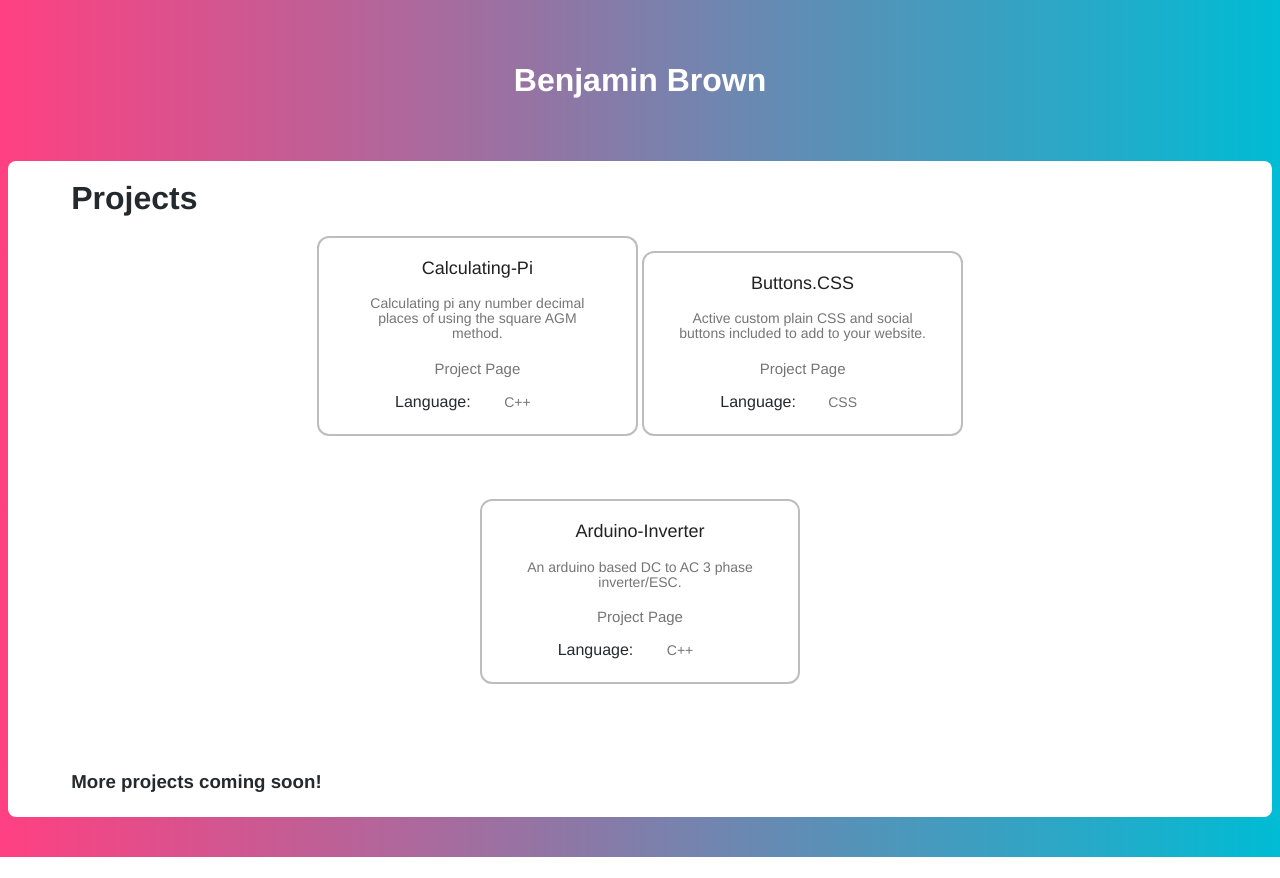
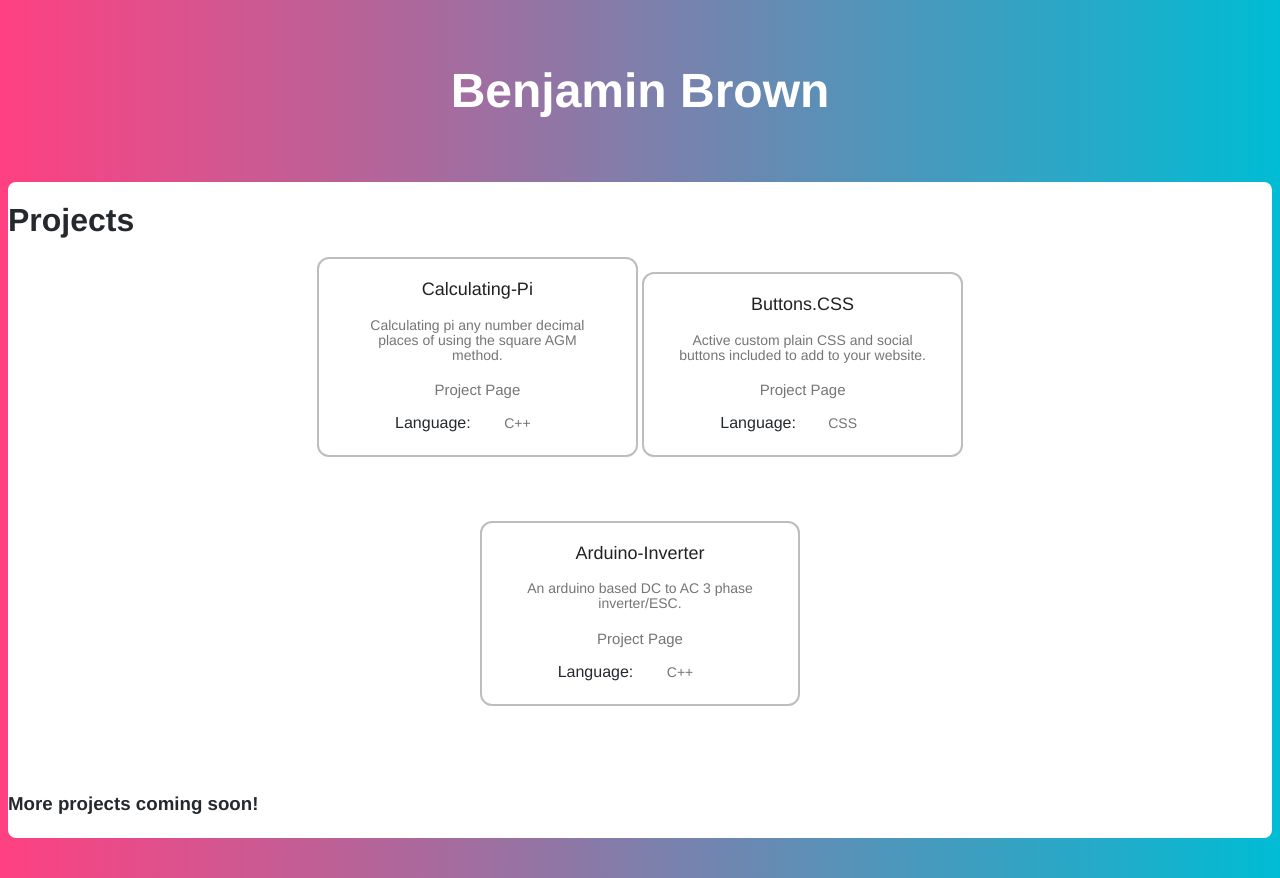
Before and after one commit to benjiofficial/benjiofficial.github.io, a plain HTML site: page index.html in a window 1280 px wide. Before the commit the page ends 857 px from the top, so only its background shows below. Drawn offline with Linux system fonts and the light colour scheme; a script that the page names is missing.

Commit message:
Update main.css

```diff
--- a/main.css
+++ b/main.css
@@ -14,18 +14,11 @@ h1#title {
     text-align: center;
     color: white;
     line-height: 118px;
+    font-size: 48px;
 }
 h1,h2,h3,h4,h5,h6
 {
     font-weight: 600;
-}
-.left {
-    margin-left: 5%;
-    margin-right: auto;
-}
-.right
-{
-    margin-right: 5%;
 }
 div.whitebg {
     background-color: white;
```
